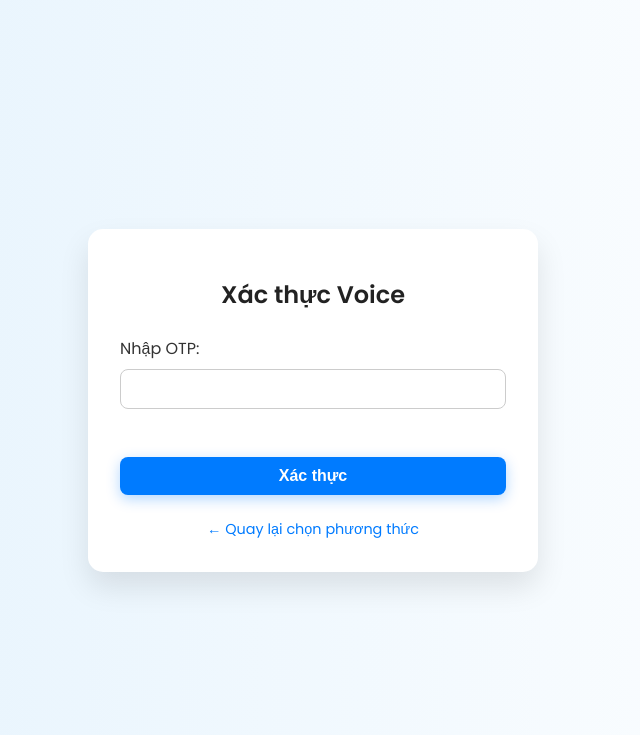
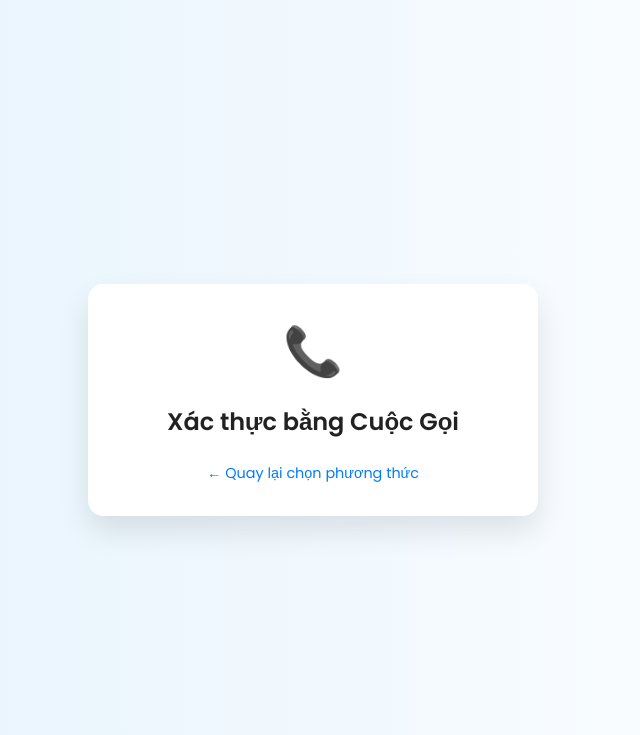
Before and after one commit to Trg-Nhan/cuoiky-2fa, a Flask app: template templates/verify_voice.html in a window 1280 px wide. Shown: the top 735 px of the page, without its empty margins (327-967 px from the left). Run offline with Flask 3, Linux system fonts and the light colour scheme; the template is opened without the code that fills it, so the values that code supplies are empty; some libraries are stand-ins or nearby versions.

Commit message:
✅ TUpdate verify  voice

```diff
--- a/templates/verify_voice.html
+++ b/templates/verify_voice.html
@@ -2,38 +2,32 @@
 <html lang="vi">
 <head>
   <meta charset="UTF-8">
-  <title>Xác thực Voice</title>
+  <title>Xác thực bằng Cuộc Gọi</title>
   <link rel="stylesheet" href="{{ url_for('static', filename='css/style_modern.css') }}">
 </head>
-<body onload="speakOTP()">
+<body>
   <div class="form-container">
     <div class="form-card">
-      <div class="logo"><i class="fas fa-key"></i></div>
-      <h2>Xác thực Voice</h2>
+      <div class="logo">📞</div>
+      <h2>Xác thực bằng Cuộc Gọi</h2>
 
       {% with messages = get_flashed_messages(with_categories=true) %}
-      {% if messages %}
-        {% for category, message in messages %}
-          <div class="alert {{ category }}">{{ message }}</div>
-        {% endfor %}
-      {% endif %}
+        {% if messages %}
+          {% for category, message in messages %}
+            <div class="alert {{ category }}">{{ message }}</div>
+          {% endfor %}
+        {% endif %}
       {% endwith %}
 
-      <p style="margin-bottom: 1rem;">
+      <p class="message">
         {{ message|safe }}
-        {% if otp_to_speak %}
-          <button type="button" onclick="speakOTP()" title="Nghe lại mã OTP"
-                  style="margin-left: 10px; background: none; border: none; cursor: pointer; font-size: 1.3rem;">
-            🔊
-          </button>
-        {% endif %}
       </p>
 
-      {% if verify_url != "#" %}
+      {% if verify_url %}
         <form method="POST" action="{{ verify_url }}">
           <div class="input-group">
-            <label for="otp">Nhập OTP:</label>
-            <input type="text" id="otp" name="otp" required>
+            <label for="otp">Nhập mã OTP bạn vừa nghe qua điện thoại:</label>
+            <input type="text" id="otp" name="otp" placeholder="Nhập mã OTP..." required>
           </div>
           <button type="submit" class="btn">Xác thực</button>
         </form>
@@ -44,15 +38,5 @@
       </div>
     </div>
   </div>
-
-  <script>
-    function speakOTP() {
-      const otp = "{{ otp_to_speak }}".split('').join(', ');
-      const msg = new SpeechSynthesisUtterance("Mã xác thực của bạn là: " + otp);
-      msg.lang = 'vi-VN';
-      msg.rate = 0.8;
-      window.speechSynthesis.speak(msg);
-    }
-  </script>
 </body>
 </html>
```
